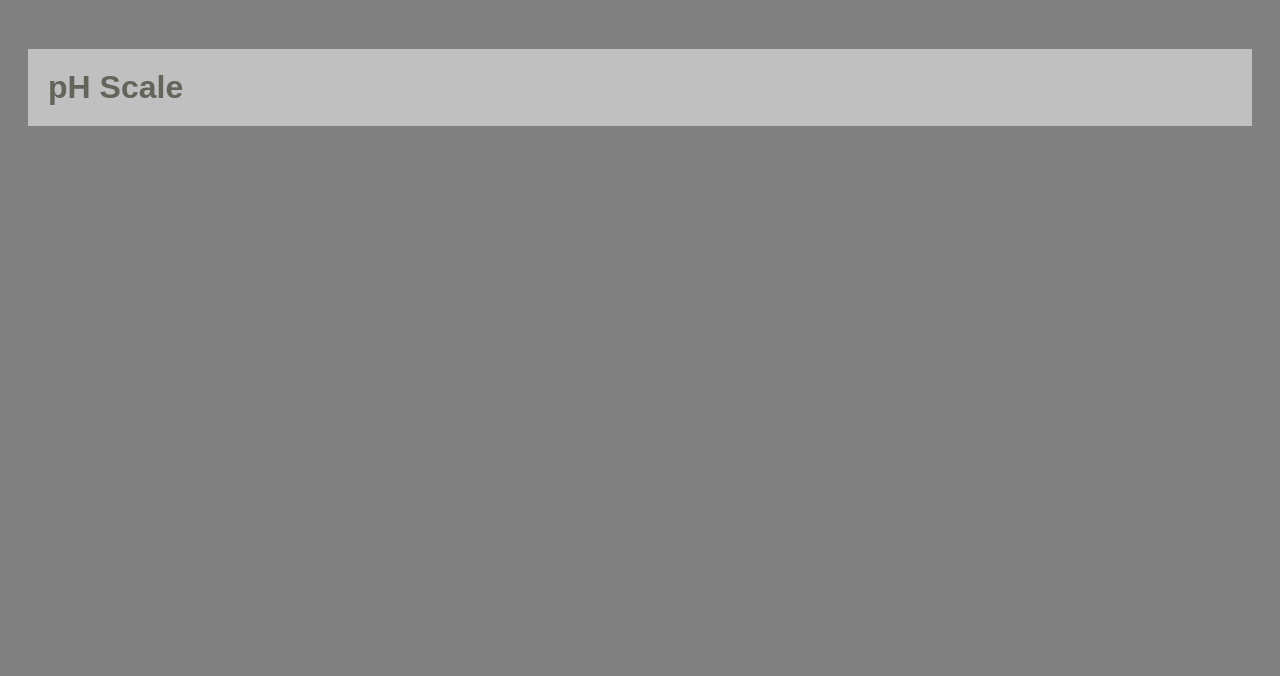
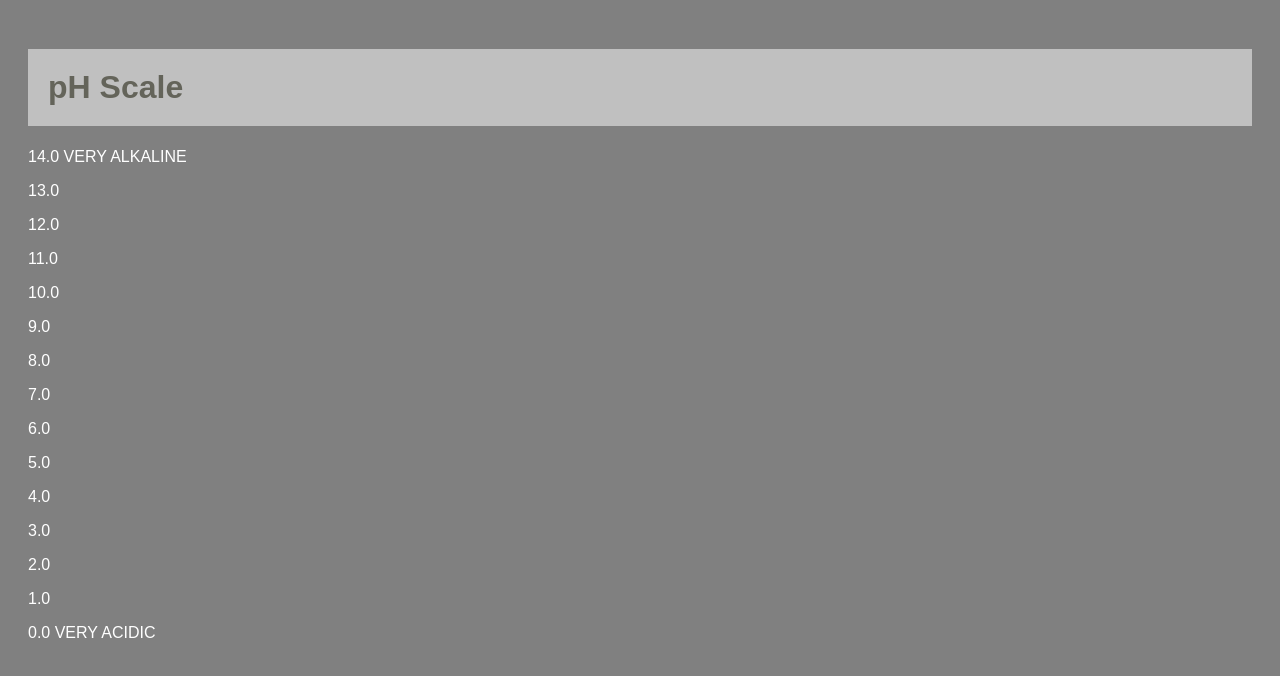
Before and after one commit to Babb2000/PH_scale, a plain HTML site: page index.html in a window 1280 px wide. Drawn offline with Linux system fonts and the light colour scheme.

Commit message:
Finished html structure for page

```diff
--- a/index.html
+++ b/index.html
@@ -9,5 +9,20 @@
 </head>
 <body>
     <h1>pH Scale</h1>
+    <p class="fourteen">14.0 VERY ALKALINE</p>
+    <p class="thirteen">13.0</p>
+    <p class="twelve">12.0</p>
+    <p class="eleven">11.0</p>
+    <p class="ten">10.0</p>
+    <p class="nine">9.0</p>
+    <p class="eight">8.0</p>
+    <p class="seven">7.0</p>
+    <p class="six">6.0</p>
+    <p class="five">5.0</p>
+    <p class="four">4.0</p>
+    <p class="three">3.0</p>
+    <p class="two">2.0</p>
+    <p class="one">1.0</p>
+    <p class="zero">0.0 VERY ACIDIC</p>
 </body>
 </html>
```
